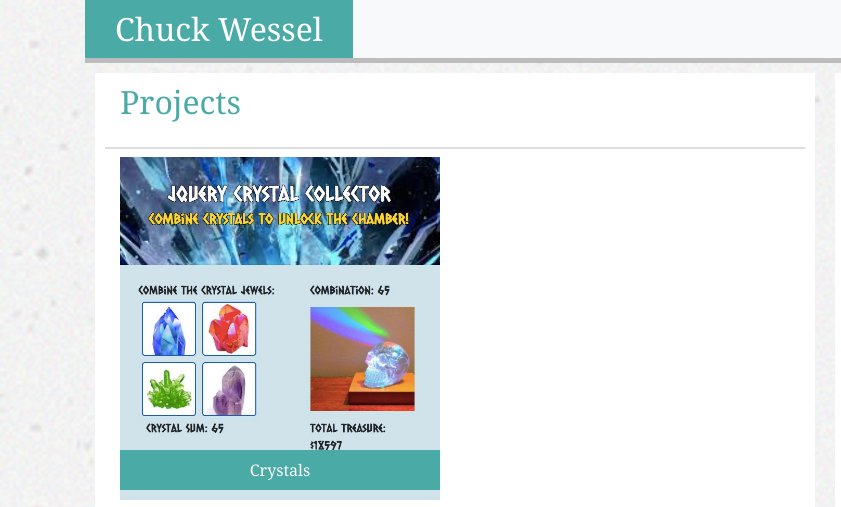
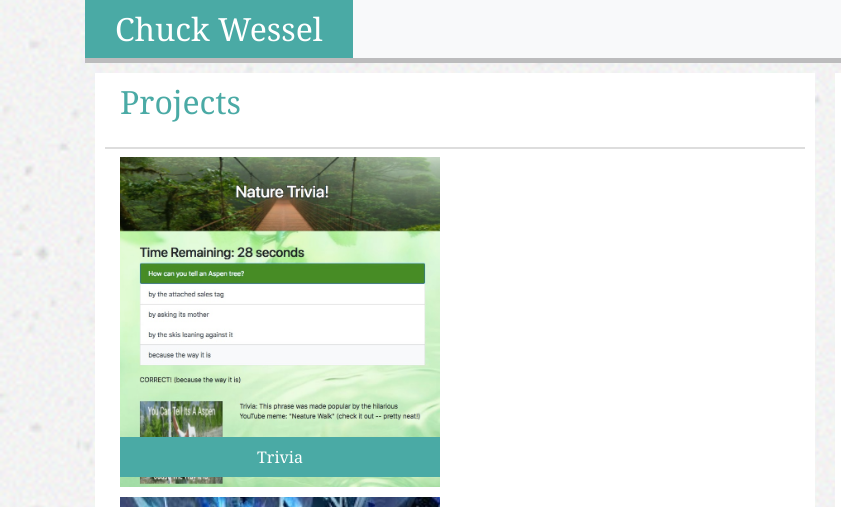
Before and after one commit to SelectStarFromMN/Bootstrap-Portfolio, a plain HTML site: page portfolio.html in a window 1280 px wide. Shown: the top 507 px of the page, 0-841 px from the left. Drawn offline with nearby package versions, Linux system fonts and the light colour scheme.

Commit message:
Add trivia game to portfolio

```diff
--- a/portfolio.html
+++ b/portfolio.html
@@ -48,6 +48,15 @@
 
             <div class="main col-12 col-md-8 ">
                 <h1 class="h1abt col-12">Projects</h1>
+
+                <div class="col-12 col-md-6 " style="overflow:auto;">
+                    <div class="proj">
+                        <p class="projlabel">
+                            <a href="https://selectstarfrommn.github.io/TriviaGame/index.html" target="_blank">Trivia</a>
+                        </p>
+                        <img class="projlnk" src="./assets/imgs/trivia.jpg" alt="trivia.jpg">
+                    </div>
+                </div>
 
                 <div class="col-12 col-md-6 " style="overflow:auto;">
                     <div class="proj">
```
Also changed, not shown: assets/imgs/trivia.jpg (added).
